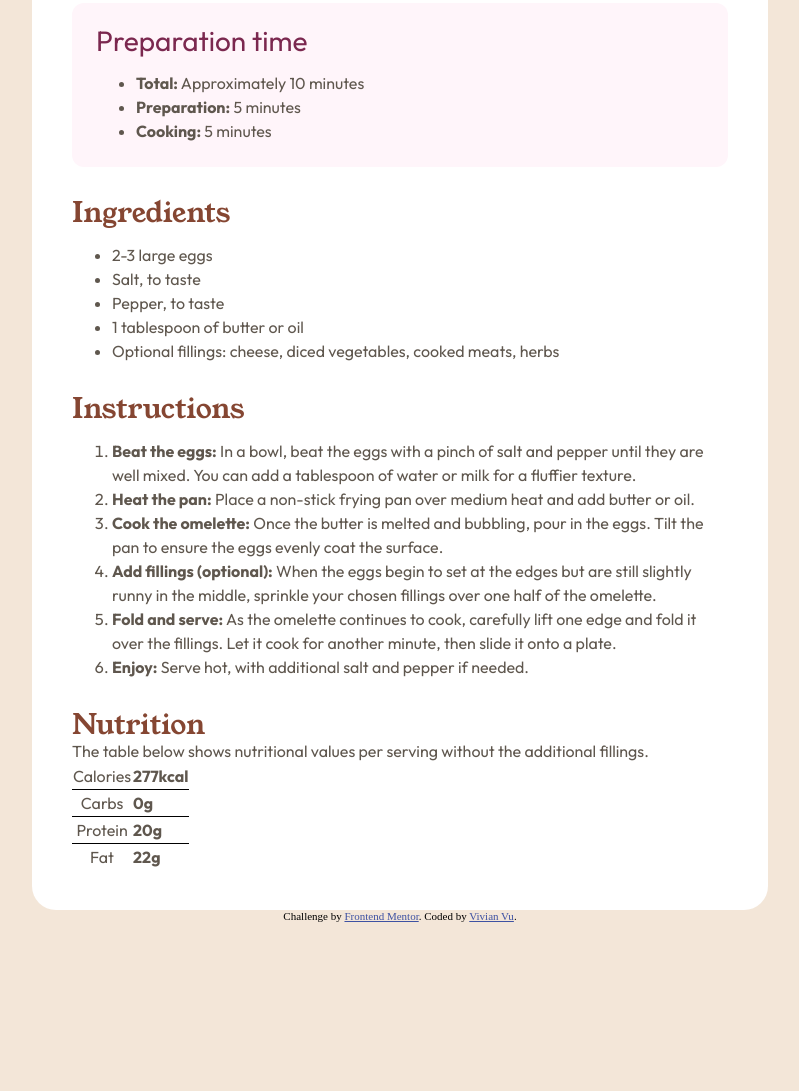
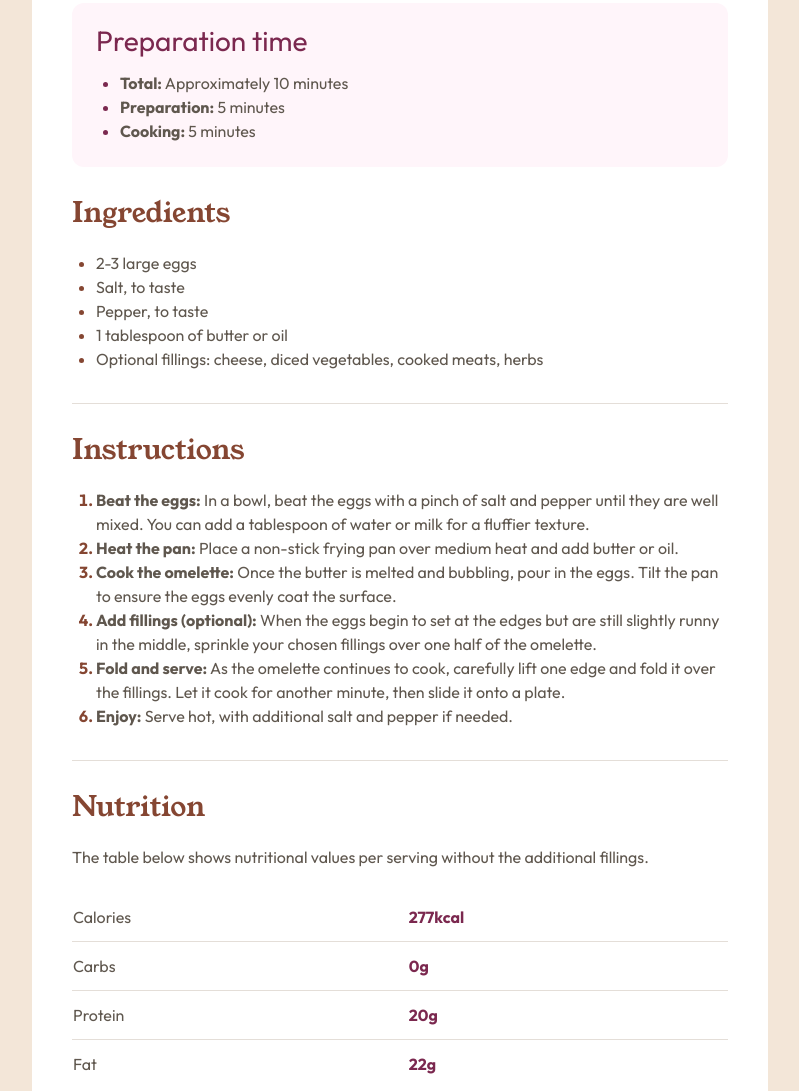
Before and after one commit to viveevu11/recipe-page, a plain HTML site: page index.html in a window 1280 px wide. Shown: the part 585-1676 px from the top of the page, without its empty margins (240-1039 px from the left). Before the commit the page ends 1555 px from the top, so only its background shows below. Drawn offline with Linux system fonts and the light colour scheme.

Commit message:
Add borders and table spacing

```diff
--- a/index.html
+++ b/index.html
@@ -31,6 +31,7 @@
       .attribution {
         font-size: 0.6875rem;
         text-align: center;
+        margin-top: 1.5rem;
       }
       .attribution a {
         color: hsl(228, 45%, 44%);
@@ -43,7 +44,7 @@
       }
       table tbody tr:not(:last-child) th,
       table tbody tr:not(:last-child) td {
-        border-bottom: 1px solid black;
+        border-bottom: 1px solid hsl(30, 18%, 87%);
       }
       body {
         background-color: hsl(30, 54%, 90%);
@@ -116,6 +117,47 @@
         flex-direction: column;
         gap: 2rem;
       }
+      .preparation ul li::marker {
+        color: hsl(332, 51%, 32%);
+      }
+      ul li::marker,
+      ol li::marker {
+        color: hsl(14, 45%, 36%);
+      }
+      ul,
+      ol {
+        padding-inline-start: 1.5rem;
+      }
+      ol li::marker {
+        font-weight: 700;
+      }
+      .ingredients,
+      .instructions {
+        padding-bottom: 2rem;
+        border-bottom: 1px solid hsl(30, 18%, 87%);
+      }
+      table {
+        width: 100%;
+      }
+      .nutrition {
+        display: flex;
+        flex-direction: column;
+        gap: 1.5rem;
+      }
+      .ingredients h2,
+      .instructions h2 {
+        margin-bottom: 1.5rem;
+      }
+      th {
+        text-align: left;
+      }
+      th,
+      td {
+        padding-block: 0.75rem;
+      }
+      td {
+        color: hsl(332, 51%, 32%);
+      }
     </style>
   </head>
   <body>
@@ -139,7 +181,7 @@
             <li><strong>Cooking:</strong> 5 minutes</li>
           </ul>
         </aside>
-        <section>
+        <section class="ingredients">
           <h2>Ingredients</h2>
           <ul>
             <li>2-3 large eggs</li>
@@ -151,7 +193,7 @@
             </li>
           </ul>
         </section>
-        <section>
+        <section class="instructions">
           <h2>Instructions</h2>
           <ol>
             <li>
@@ -184,7 +226,7 @@
             </li>
           </ol>
         </section>
-        <section>
+        <section class="nutrition">
           <h2>Nutrition</h2>
           <p>
             The table below shows nutritional values per serving without the
```
